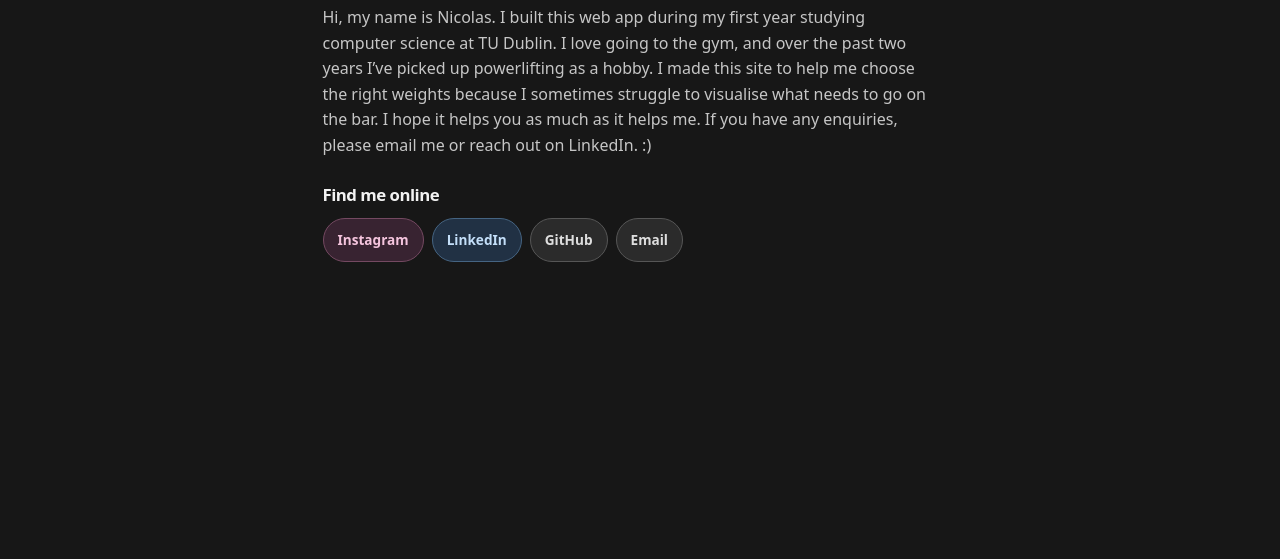
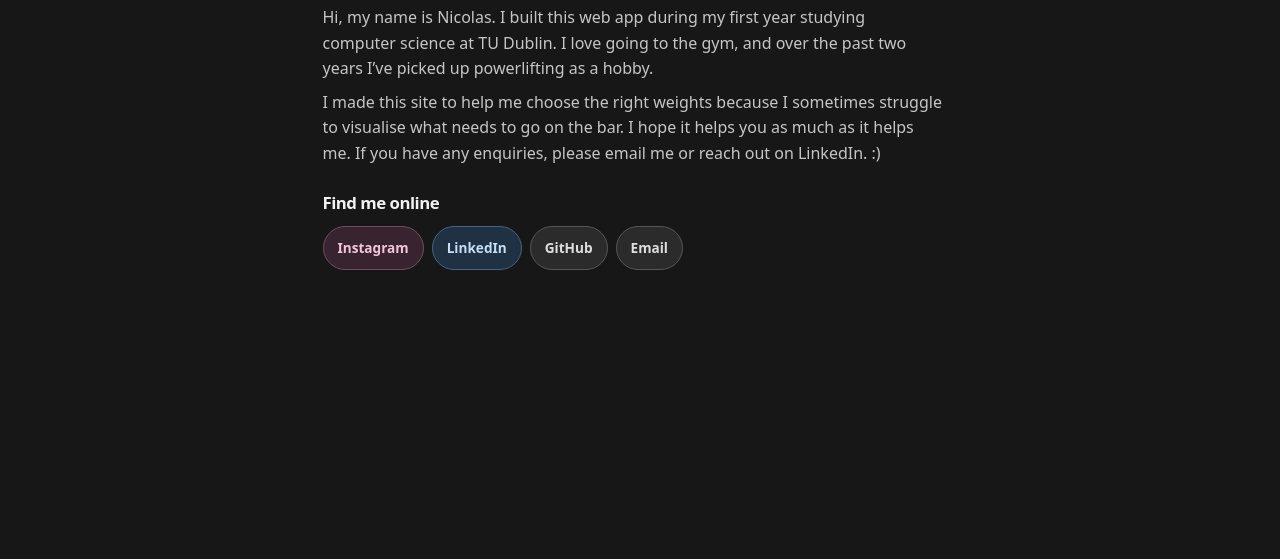
Before and after one commit to kampans/plate-counter, a plain HTML site: page about.html in a window 1280 px wide. Shown: the part 150-709 px from the top of the page. Drawn offline with Linux system fonts and the light colour scheme.

Commit message:
minor tweak

```diff
--- a/about.html
+++ b/about.html
@@ -15,7 +15,8 @@
     </header>
     <article class="about-page">
       <h1>About</h1>
-      <p>Hi, my name is Nicolas. I built this web app during my first year studying computer science at TU Dublin. I love going to the gym, and over the past two years I’ve picked up powerlifting as a hobby. I made this site to help me choose the right weights because I sometimes struggle to visualise what needs to go on the bar. I hope it helps you as much as it helps me. If you have any enquiries, please email me or reach out on LinkedIn. :)</p>
+      <p>Hi, my name is Nicolas. I built this web app during my first year studying computer science at TU Dublin. I love going to the gym, and over the past two years I’ve picked up powerlifting as a hobby. </p>
+      <p>I made this site to help me choose the right weights because I sometimes struggle to visualise what needs to go on the bar. I hope it helps you as much as it helps me. If you have any enquiries, please email me or reach out on LinkedIn. :)</p>
       <h2 id="about-contact">Find me online</h2>
       <nav class="about-links" aria-labelledby="about-contact">
         <a class="contact-instagram" href="https://www.instagram.com/nicocampan">Instagram</a>
```
